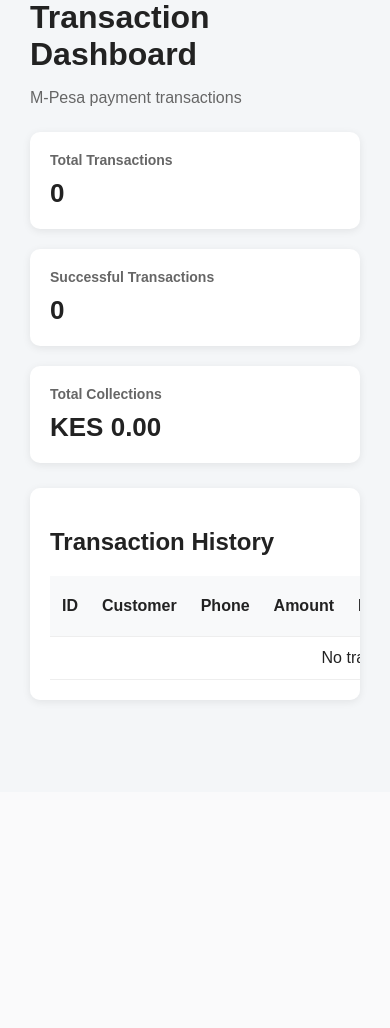
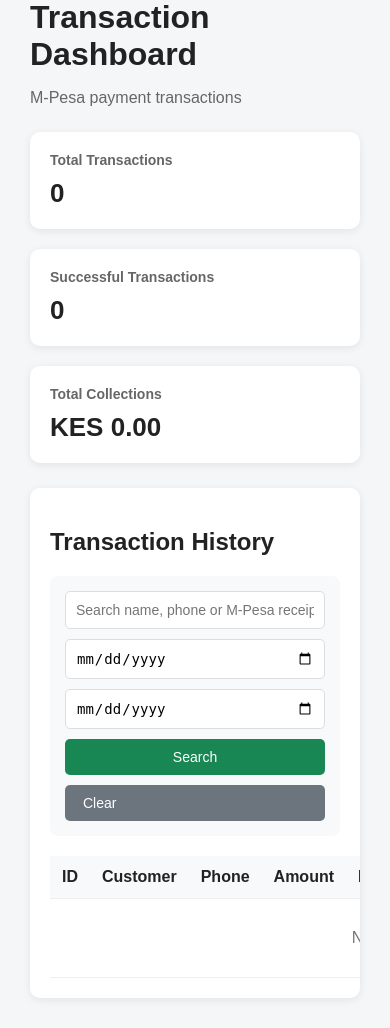
Before and after one commit to 10two48/mpesa-receipts, a Flask app: page /dashboard in a window 390 px wide. Shown: the part 52-1080 px from the top of the page. Before the commit the page ends 756 px from the top, so only its background shows below. Run offline with Flask 3, Linux system fonts and the light colour scheme; data that the repository does not hold is empty; some libraries are stand-ins or nearby versions.

Commit message:
Add dashboard search and date filters

```diff
--- a/app.py
+++ b/app.py
@@ -16,6 +16,7 @@
 # =========================
 
 def get_db_connection():
+
     database_url = os.getenv("DATABASE_URL")
 
     if not database_url:
@@ -25,6 +26,7 @@
 
 
 def init_db():
+
     conn = get_db_connection()
     cursor = conn.cursor()
 
@@ -54,6 +56,7 @@
     """)
 
     conn.commit()
+
     cursor.close()
     conn.close()
 
@@ -89,6 +92,7 @@
 
 @app.route("/")
 def home():
+
     return render_template("index.html")
 
 
@@ -106,6 +110,7 @@
     description = data.get("description")
 
     if not phone or not amount:
+
         return jsonify({
             "success": False,
             "message": "Phone number and amount are required."
@@ -118,6 +123,7 @@
         phone = "254" + phone[1:]
 
     if not phone.startswith("254") or len(phone) != 12:
+
         return jsonify({
             "success": False,
             "message": "Enter a valid Kenyan phone number."
@@ -125,12 +131,14 @@
 
     # Convert amount to integer
     try:
+
         amount = int(float(amount))
 
         if amount <= 0:
             raise ValueError
 
     except (ValueError, TypeError):
+
         return jsonify({
             "success": False,
             "message": "Enter a valid amount."
@@ -144,11 +152,19 @@
         passkey = os.getenv("MPESA_PASSKEY")
 
         if not shortcode or not passkey:
-            raise Exception("M-Pesa credentials are not configured.")
+            raise Exception(
+                "M-Pesa credentials are not configured."
+            )
 
-        timestamp = datetime.now().strftime("%Y%m%d%H%M%S")
+        timestamp = datetime.now().strftime(
+            "%Y%m%d%H%M%S"
+        )
 
-        password_string = shortcode + passkey + timestamp
+        password_string = (
+            shortcode +
+            passkey +
+            timestamp
+        )
 
         password = base64.b64encode(
             password_string.encode()
@@ -164,25 +180,36 @@
             "Content-Type": "application/json"
         }
 
-        # Temporary callback URL.
-        # We will change this to your Render URL after deployment.
         callback_url = os.getenv(
             "CALLBACK_URL",
-            "https://foothill-profound-winter.ngrok-free.dev/callback"
+            "https://mpesa-receipts-1.onrender.com/callback"
         )
 
         payload = {
+
             "BusinessShortCode": shortcode,
+
             "Password": password,
+
             "Timestamp": timestamp,
-            "TransactionType": "CustomerPayBillOnline",
+
+            "TransactionType":
+                "CustomerPayBillOnline",
+
             "Amount": amount,
+
             "PartyA": phone,
+
             "PartyB": shortcode,
+
             "PhoneNumber": phone,
+
             "CallBackURL": callback_url,
+
             "AccountReference": "PAYMENT",
-            "TransactionDesc": description or "Payment"
+
+            "TransactionDesc":
+                description or "Payment"
         }
 
         response = requests.post(
@@ -193,6 +220,8 @@
         )
 
         result = response.json()
+
+        print("Safaricom response:", result)
 
         # Save pending payment
         if result.get("ResponseCode") == "0":
@@ -213,12 +242,21 @@
                     description
                 )
                 VALUES (%s, %s, %s, %s, %s)
+
                 ON CONFLICT (checkout_request_id)
+
                 DO UPDATE SET
-                    customer_name = EXCLUDED.customer_name,
-                    phone = EXCLUDED.phone,
-                    amount = EXCLUDED.amount,
-                    description = EXCLUDED.description
+                    customer_name =
+                        EXCLUDED.customer_name,
+
+                    phone =
+                        EXCLUDED.phone,
+
+                    amount =
+                        EXCLUDED.amount,
+
+                    description =
+                        EXCLUDED.description
             """, (
                 checkout_request_id,
                 data.get("customer_name"),
@@ -228,19 +266,28 @@
             ))
 
             conn.commit()
+
             cursor.close()
             conn.close()
 
-        return jsonify(result), response.status_code
+        return jsonify(
+            result
+        ), response.status_code
 
     except Exception as e:
 
         print("Payment error:", str(e))
 
         return jsonify({
+
             "success": False,
-            "message": "Payment request failed.",
-            "error": str(e)
+
+            "message":
+                "Payment request failed.",
+
+            "error":
+                str(e)
+
         }), 500
 
 
@@ -252,6 +299,7 @@
 def callback():
 
     if request.method == "GET":
+
         return "Callback endpoint is working."
 
     data = request.get_json(silent=True)
@@ -260,9 +308,14 @@
     print(data)
 
     if not data:
+
         return jsonify({
+
             "ResultCode": 1,
-            "ResultDesc": "No callback data received"
+
+            "ResultDesc":
+                "No callback data received"
+
         })
 
     stk_callback = data.get(
@@ -271,8 +324,13 @@
         "stkCallback", {}
     )
 
-    result_code = stk_callback.get("ResultCode")
-    result_desc = stk_callback.get("ResultDesc")
+    result_code = stk_callback.get(
+        "ResultCode"
+    )
+
+    result_desc = stk_callback.get(
+        "ResultDesc"
+    )
 
     checkout_request_id = stk_callback.get(
         "CheckoutRequestID"
@@ -292,9 +350,13 @@
             phone,
             amount,
             description
+
         FROM pending_payments
+
         WHERE checkout_request_id = %s
-    """, (checkout_request_id,))
+    """, (
+        checkout_request_id,
+    ))
 
     pending_payment = cursor.fetchone()
 
@@ -320,15 +382,19 @@
         value = item.get("Value")
 
         if name == "MpesaReceiptNumber":
+
             mpesa_receipt_number = value
 
         elif name == "TransactionDate":
+
             transaction_date = value
 
         elif name == "PhoneNumber":
+
             callback_phone = value
 
         elif name == "Amount":
+
             callback_amount = value
 
     status = (
@@ -355,6 +421,7 @@
     # Save transaction
     cursor.execute("""
         INSERT INTO transactions (
+
             customer_name,
             phone,
             amount,
@@ -364,13 +431,20 @@
             mpesa_receipt_number,
             transaction_date,
             status
+
         )
+
         VALUES (
-            %s, %s, %s, %s, %s, %s, %s, %s, %s
+            %s, %s, %s, %s, %s,
+            %s, %s, %s, %s
         )
+
         ON CONFLICT (checkout_request_id)
+
         DO NOTHING
+
     """, (
+
         customer_name,
         phone,
         amount,
@@ -380,21 +454,30 @@
         mpesa_receipt_number,
         transaction_date,
         status
+
     ))
 
     # Remove pending payment
     cursor.execute("""
         DELETE FROM pending_payments
+
         WHERE checkout_request_id = %s
-    """, (checkout_request_id,))
+    """, (
+        checkout_request_id,
+    ))
 
     conn.commit()
+
     cursor.close()
     conn.close()
 
     return jsonify({
+
         "ResultCode": 0,
-        "ResultDesc": "Callback received successfully"
+
+        "ResultDesc":
+            "Callback received successfully"
+
     })
 
 
@@ -410,6 +493,7 @@
 
     cursor.execute("""
         SELECT
+
             id,
             customer_name,
             phone,
@@ -420,9 +504,14 @@
             mpesa_receipt_number,
             transaction_date,
             status
+
         FROM transactions
+
         WHERE id = %s
-    """, (transaction_id,))
+
+    """, (
+        transaction_id,
+    ))
 
     transaction = cursor.fetchone()
 
@@ -430,12 +519,14 @@
     conn.close()
 
     if not transaction:
+
         return "Receipt not found.", 404
 
     return render_template(
         "receipt.html",
         transaction=transaction
     )
+
 
 # =========================
 # TRANSACTION DASHBOARD
@@ -447,9 +538,26 @@
     conn = get_db_connection()
     cursor = conn.cursor()
 
-    # Get all transactions
-    cursor.execute("""
+    # Get filters
+    search = request.args.get(
+        "search",
+        ""
+    ).strip()
+
+    date_from = request.args.get(
+        "date_from",
+        ""
+    ).strip()
+
+    date_to = request.args.get(
+        "date_to",
+        ""
+    ).strip()
+
+    # Base query
+    query = """
         SELECT
+
             id,
             customer_name,
             phone,
@@ -460,64 +568,138 @@
             mpesa_receipt_number,
             transaction_date,
             status
+
         FROM transactions
+
+        WHERE 1=1
+    """
+
+    params = []
+
+    # Search
+    if search:
+
+        query += """
+            AND (
+                customer_name ILIKE %s
+
+                OR phone ILIKE %s
+
+                OR mpesa_receipt_number ILIKE %s
+            )
+        """
+
+        search_value = f"%{search}%"
+
+        params.extend([
+            search_value,
+            search_value,
+            search_value
+        ])
+
+    # Start date
+    if date_from:
+
+        query += """
+            AND LEFT(transaction_date, 8) >= %s
+        """
+
+        params.append(
+            date_from.replace("-", "")
+        )
+
+    # End date
+    if date_to:
+
+        query += """
+            AND LEFT(transaction_date, 8) <= %s
+        """
+
+        params.append(
+            date_to.replace("-", "")
+        )
+
+    query += """
         ORDER BY id DESC
-    """)
+    """
+
+    cursor.execute(
+        query,
+        params
+    )
 
     transactions = cursor.fetchall()
 
-    # Total transactions
-    cursor.execute("""
-        SELECT COUNT(*)
-        FROM transactions
-    """)
+    # Calculate dashboard totals
+    total_transactions = len(
+        transactions
+    )
 
-    total_transactions = cursor.fetchone()[0]
+    successful_transactions = sum(
+        1
+        for transaction in transactions
+        if transaction[9] == "SUCCESS"
+    )
 
-    # Successful transactions
-    cursor.execute("""
-        SELECT COUNT(*)
-        FROM transactions
-        WHERE status = 'SUCCESS'
-    """)
-
-    successful_transactions = cursor.fetchone()[0]
-
-    # Total successful collections
-    cursor.execute("""
-        SELECT COALESCE(SUM(amount), 0)
-        FROM transactions
-        WHERE status = 'SUCCESS'
-    """)
-
-    total_amount = cursor.fetchone()[0]
+    total_amount = sum(
+        float(transaction[3] or 0)
+        for transaction in transactions
+        if transaction[9] == "SUCCESS"
+    )
 
     cursor.close()
     conn.close()
 
     return render_template(
+
         "dashboard.html",
+
         transactions=transactions,
-        total_transactions=total_transactions,
-        successful_transactions=successful_transactions,
-        total_amount=total_amount
+
+        total_transactions=
+            total_transactions,
+
+        successful_transactions=
+            successful_transactions,
+
+        total_amount=
+            total_amount,
+
+        search=search,
+
+        date_from=date_from,
+
+        date_to=date_to
     )
+
 
 # =========================
 # PAYMENT STATUS
 # =========================
 
-@app.route("/payment-status/<checkout_request_id>")
-def payment_status(checkout_request_id):
+@app.route(
+    "/payment-status/<checkout_request_id>"
+)
+def payment_status(
+    checkout_request_id
+):
 
     conn = get_db_connection()
     cursor = conn.cursor()
 
     cursor.execute("""
-        SELECT id, status
+        SELECT
+
+            id,
+            status
+
         FROM transactions
+
         WHERE checkout_request_id = %s
-    """, (checkout_request_id,))
+
+    """, (
+        checkout_request_id,
+    ))
 
     transaction = cursor.fetchone()
 
@@ -527,14 +709,23 @@
     if transaction:
 
         return jsonify({
+
             "found": True,
-            "transaction_id": transaction[0],
-            "status": transaction[1]
+
+            "transaction_id":
+                transaction[0],
+
+            "status":
+                transaction[1]
+
         })
 
     return jsonify({
+
         "found": False,
+
         "status": "PENDING"
+
     })
 
 
@@ -550,7 +741,9 @@
         conn = get_db_connection()
         cursor = conn.cursor()
 
-        cursor.execute("SELECT 1")
+        cursor.execute(
+            "SELECT 1"
+        )
 
         cursor.fetchone()
 
@@ -558,16 +751,26 @@
         conn.close()
 
         return jsonify({
+
             "status": "ok",
-            "database": "connected"
+
+            "database":
+                "connected"
+
         })
 
     except Exception as e:
 
         return jsonify({
+
             "status": "error",
-            "database": "not connected",
-            "error": str(e)
+
+            "database":
+                "not connected",
+
+            "error":
+                str(e)
+
         }), 500
 
 
@@ -575,14 +778,22 @@
 # START APPLICATION
 # =========================
 
-# Initialize database when the app starts
+# Initialize database when app starts
 init_db()
 
 
 if __name__ == "__main__":
 
     app.run(
+
         host="0.0.0.0",
-        port=int(os.getenv("PORT", 5000)),
+
+        port=int(
+            os.getenv(
+                "PORT",
+                5000
+            )
+        ),
+
         debug=True
     )
--- a/templates/dashboard.html
+++ b/templates/dashboard.html
@@ -16,7 +20,7 @@
         }
 
         .container {
-            max-width: 1200px;
+            max-width: 1250px;
             margin: auto;
         }
 
@@ -63,15 +67,60 @@
             overflow-x: auto;
         }
 
+        .filters {
+            margin-bottom: 20px;
+            background: #f8f9fa;
+            padding: 15px;
+            border-radius: 8px;
+        }
+
+        .filters form {
+            display: flex;
+            gap: 10px;
+            flex-wrap: wrap;
+        }
+
+        .filters input {
+            padding: 10px;
+            border: 1px solid #ddd;
+            border-radius: 5px;
+            font-size: 14px;
+        }
+
+        .filters button {
+            padding: 10px 18px;
+            border: none;
+            border-radius: 5px;
+            background: #198754;
+            color: white;
+            cursor: pointer;
+            font-size: 14px;
+        }
+
+        .filters button:hover {
+            background: #146c43;
+        }
+
+        .clear-btn {
+            padding: 10px 18px;
+            border-radius: 5px;
+            background: #6c757d;
+            color: white;
+            text-decoration: none;
+            font-size: 14px;
+        }
+
         table {
             width: 100%;
             border-collapse: collapse;
         }
 
-        th, td {
+        th,
+        td {
             padding: 12px;
             border-bottom: 1px solid #eee;
             text-align: left;
+            white-space: nowrap;
         }
 
         th {
@@ -100,12 +149,33 @@
             background: #146c43;
         }
 
+        .no-results {
+            text-align: center;
+            padding: 30px;
+            color: #777;
+        }
+
         @media (max-width: 800px) {
+
             .cards {
                 grid-template-columns: 1fr;
             }
+
+            .filters form {
+                flex-direction: column;
+            }
+
+            .filters input,
+            .filters button,
+            .clear-btn {
+                width: 100%;
+                box-sizing: border-box;
+            }
+
         }
+
     </style>
+
 </head>
 
 <body>
@@ -113,46 +183,125 @@
 <div class="container">
 
     <h1>Transaction Dashboard</h1>
-    <p class="subtitle">M-Pesa payment transactions</p>
+
+    <p class="subtitle">
+        M-Pesa payment transactions
+    </p>
+
+
+    <!-- SUMMARY CARDS -->
 
     <div class="cards">
 
         <div class="card">
+
             <h3>Total Transactions</h3>
+
             <p>{{ total_transactions }}</p>
+
         </div>
 
+
         <div class="card">
+
             <h3>Successful Transactions</h3>
+
             <p>{{ successful_transactions }}</p>
+
         </div>
 
+
         <div class="card">
+
             <h3>Total Collections</h3>
-            <p>KES {{ "%.2f"|format(total_amount) }}</p>
+
+            <p>
+                KES {{ "%.2f"|format(total_amount) }}
+            </p>
+
         </div>
 
     </div>
+
+
+    <!-- TRANSACTION TABLE -->
 
     <div class="table-container">
 
         <h2>Transaction History</h2>
 
+
+        <!-- SEARCH AND DATE FILTER -->
+
+        <div class="filters">
+
+            <form method="GET" action="/dashboard">
+
+                <input
+                    type="text"
+                    name="search"
+                    placeholder="Search name, phone or M-Pesa receipt"
+                    value="{{ search }}"
+                >
+
+                <input
+                    type="date"
+                    name="date_from"
+                    value="{{ date_from }}"
+                >
+
+                <input
+                    type="date"
+                    name="date_to"
+                    value="{{ date_to }}"
+                >
+
+                <button type="submit">
+                    Search
+                </button>
+
+                <a
+                    href="/dashboard"
+                    class="clear-btn"
+                >
+                    Clear
+                </a>
+
+            </form>
+
+        </div>
+
+
+        <!-- TRANSACTIONS -->
+
         <table>
 
             <thead>
+
                 <tr>
+
                     <th>ID</th>
+
                     <th>Customer</th>
+
                     <th>Phone</th>
+
                     <th>Amount</th>
+
                     <th>Description</th>
+
                     <th>M-Pesa Receipt</th>
+
                     <th>Date</th>
+
                     <th>Status</th>
+
                     <th>Receipt</th>
+
                 </tr>
+
             </thead>
+
 
             <tbody>
 
@@ -200,9 +380,14 @@
                 {% else %}
 
                 <tr>
-                    <td colspan="9" style="text-align:center;">
+
+                    <td
+                        colspan="9"
+                        class="no-results"
+                    >
                         No transactions found.
                     </td>
+
                 </tr>
 
                 {% endfor %}
```
Also changed, not shown: other parts of templates/dashboard.html (+56 -20 lines).
